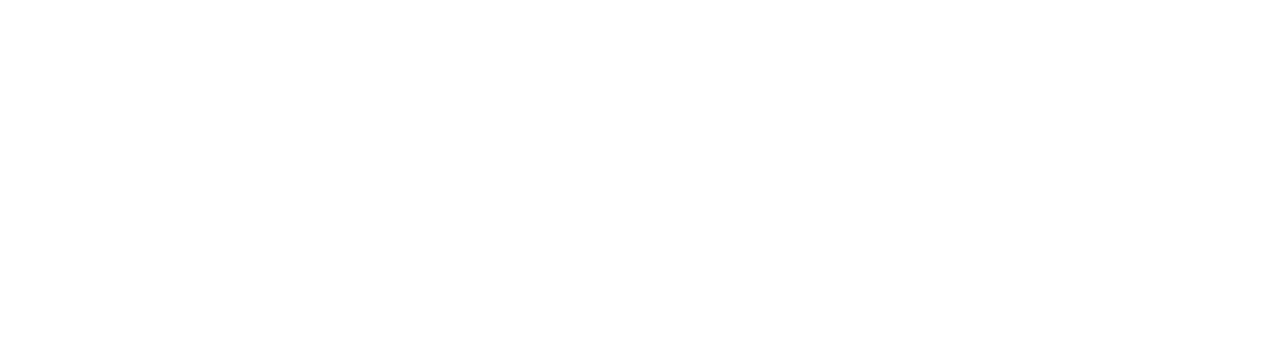
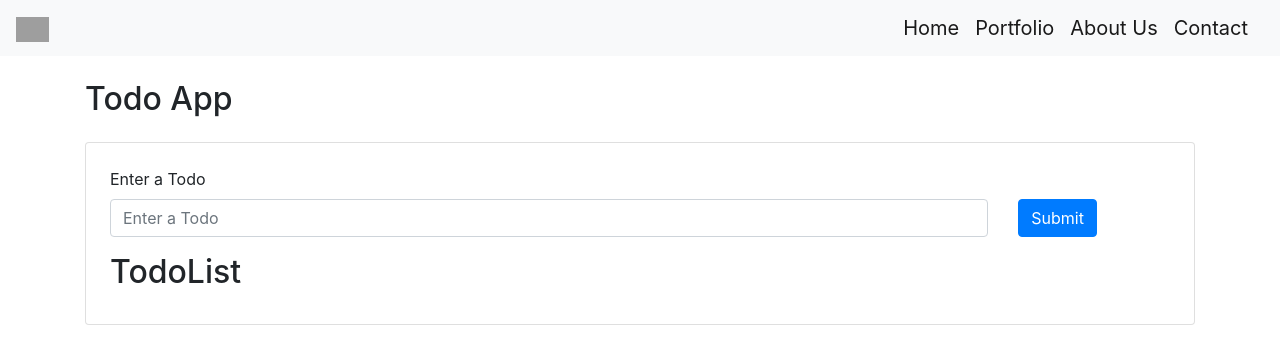
Before and after one commit to tahabinaziz/Component-Based, a React (Create React App) app: page /todo-app in a window 1280 px wide. Before the commit this address had no page. Shown: the top 364 px of the page. Built offline with nearby package versions, Linux system fonts and the light colour scheme; grey boxes are pictures that could not be loaded.

Commit message:
adds dipesh image and todo app

```diff
--- a/src/App.css
+++ b/src/App.css
@@ -36,3 +36,6 @@
     transform: rotate(360deg);
   }
 }
+.isDone {
+  text-decoration: line-through;
+}
--- a/src/App.js
+++ b/src/App.js
@@ -7,6 +7,7 @@
 import Contact from "./Pages/Contact/Contact";
 
 import About from "./Pages/About/About";
+import TodoApp from "./Pages/Projects/TodoApp";
 
 class App extends Component {
   render() {
@@ -18,6 +19,7 @@
             <Route path="/portfolio" element={<Portfolio />} />
             <Route path="/about" element={<About />} />
             <Route path="/contact" element={<Contact />} />
+            <Route path="/todo-app" element={<TodoApp />} />
           </Routes>
         </div>
       </Router>
--- a/src/Component/Card/Card.js
+++ b/src/Component/Card/Card.js
@@ -28,7 +28,9 @@
               {/* <!-- Text --> */}
               <p className="card-text">{smallText}</p>
               {/* <!-- Button --> */}
-              <Link to={siteLink} target="_blank" className="btn btn-primary">
+              <Link to={siteLink}
+              // target="_blank"
+               className="btn btn-primary">
                 View
               </Link>
             </div>
--- /dev/null
+++ b/src/Component/TodoAppComponents/TodoForm.js
@@ -0,0 +1,38 @@
+import React, { useState } from 'react';
+
+
+function TodoForm({ addTodo }) {
+  const [todoText, setTodoText] = useState('');
+
+  const handleSubmit = (e) => {
+    e.preventDefault();
+    addTodo(todoText);
+    setTodoText('');
+  };
+
+  return (
+    <div className="form-group">
+      <form onSubmit={handleSubmit}>
+        <div className="row">
+          <label  className="col-12 form-label" srOnly>
+            Enter a Todo
+    </label>
+          <div className="col-10">
+            <input className="form-control"
+              type="text"
+              placeholder="Enter a Todo"
+              value={todoText}
+              onChange={(e) => setTodoText(e.target.value)}
+              required
+            />
+          </div>
+          <div  className="col-2">
+            <button type="submit" className="btn btn-primary">Submit</button>
+          </div>
+        </div>
+      </form>
+    </div>
+  );
+}
+
+export default TodoForm;
--- /dev/null
+++ b/src/Component/TodoAppComponents/TodoItem.js
@@ -0,0 +1,30 @@
+import React, { useState } from 'react';
+
+
+function TodoItem({ todo, removeTodo }) {
+  const [todoItem, setTodoItem] = useState(todo);
+
+  const toggleDone = () => {
+    setTodoItem({
+      ...todoItem,
+      "completed": !todoItem.completed
+    });
+  }
+const {completed, text, id} = todoItem
+  return (
+
+      <div className="list-group-item">
+        <div className="row">
+        <div className="col-8"><p className={completed ? "isDone" : ""}>{text}</p></div>
+        <div className="col-2"><button className="btn btn-primary" onClick={toggleDone}>{completed ? "undone" : "Done"}</button></div>
+        <div className="col-2"><button className="btn btn-danger"
+
+        onClick={() =>
+          removeTodo(id)}>Delete</button></div>
+          </div>
+      </div>
+
+  );
+}
+
+export default TodoItem;
--- /dev/null
+++ b/src/Component/TodoAppComponents/TodoList.js
@@ -0,0 +1,21 @@
+import React from 'react';
+
+import TodoItem from './TodoItem'
+
+
+function TodoList({ todos, removeTodo }) {
+  const todoList = todos.map((todo, index) => {
+    return <TodoItem todo={todo} key={index} removeTodo={removeTodo} />
+  });
+
+  return (
+    <div className="TodoList">
+      <h2>TodoList</h2>
+      <div className="list-group">
+        {todoList}
+      </div>
+    </div>
+  );
+}
+
+export default TodoList;
--- a/src/Pages/About/About.js
+++ b/src/Pages/About/About.js
@@ -4,6 +4,7 @@
 import ImageBox from "../../Component/ImageBox/ImageBox";
 import Navbar from "../../Component/Navbar/Navbar";
 import mohit from "../../Assest/images/mohit.jpg";
+import dipesh from "../../Assest/images/dipesh.jpg";
 
 class About extends Component {
   render() {
@@ -21,7 +22,7 @@
               />
             </div>
             <div className="col-md-6">
-              <ImageBox img={""} name={"Dipesh"} email={""} />
+              <ImageBox img={dipesh} name={"Dipesh Chaudhary"} email={"dipesh.chaudhary@informatik.hs-fulda.de"} />
             </div>
             <div className="col-md-6">
               <ImageBox
--- /dev/null
+++ b/src/Pages/Projects/TodoApp/index.js
@@ -0,0 +1,44 @@
+import React, { useState } from 'react';
+import TodoForm from '../../../Component/TodoAppComponents/TodoForm'
+import TodoList from '../../../Component/TodoAppComponents/TodoList'
+import Navbar from '../../../Component/Navbar/Navbar';
+
+function TodoApp() {
+  const [todos, setTodos] = useState([]);
+  const [nextIndex, setNextIndex] = useState(0);
+
+
+  const addTodo = (todoText) => {
+    const todo = { id: nextIndex, text: todoText, completed: false };
+
+    setTodos([...todos, todo]);
+    setNextIndex(nextIndex + 1);
+  };
+
+  const removeTodo = (id) => {
+    setTodos(
+      todos.filter(todo => {
+        return todo.id !== id;
+      })
+    );
+  };
+
+  return (
+    <div>
+    <Navbar />
+    <div className="container">
+      <h2 className="mt-4 mb-4">Todo App</h2>
+  <div className="card">
+    <div className="card-content p-4">
+
+      <TodoForm addTodo={addTodo} />
+      <TodoList todos={todos} removeTodo={removeTodo} />
+  </div>
+  </div>
+
+    </div>
+    </div>
+  );
+}
+
+export default TodoApp;
```
Also changed, not shown: src/Pages/Portfolio/Portfolio.js (+1 -1 lines), src/Assest/images/dipesh.jpg (added).
